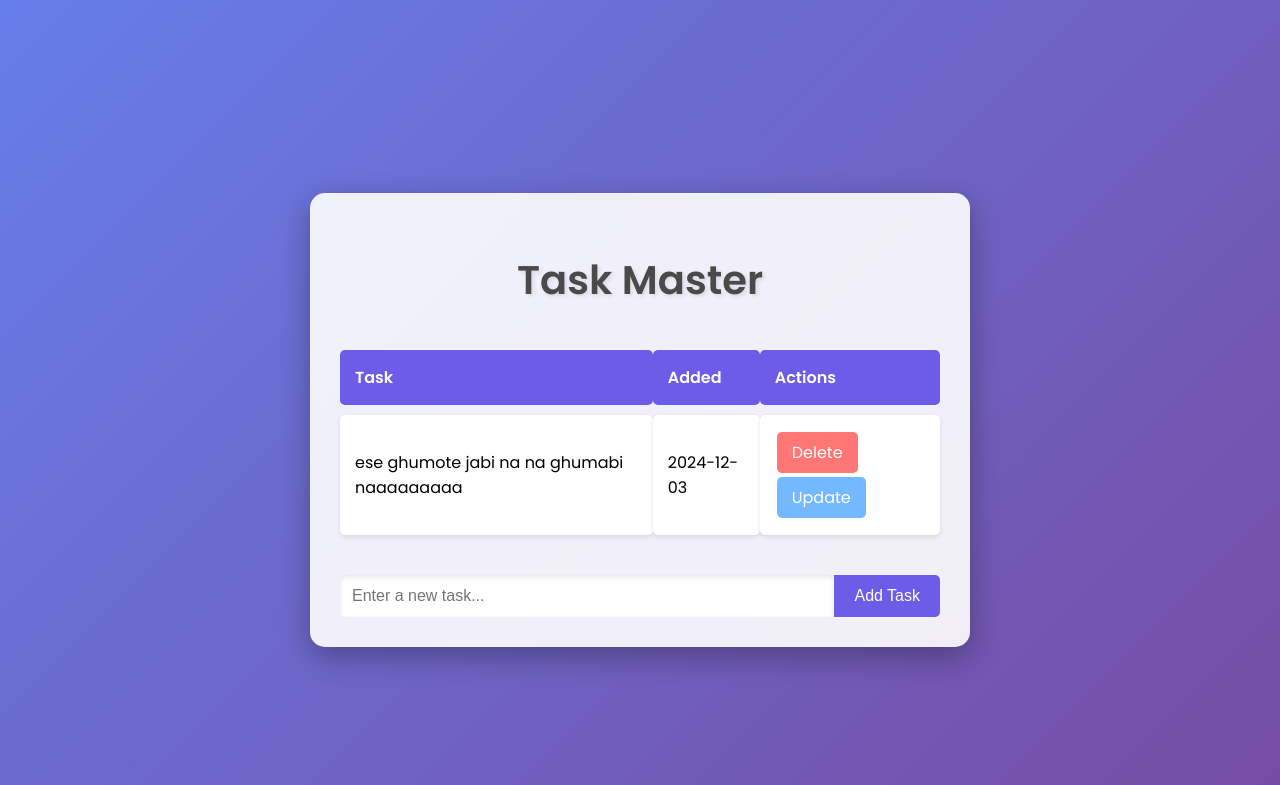
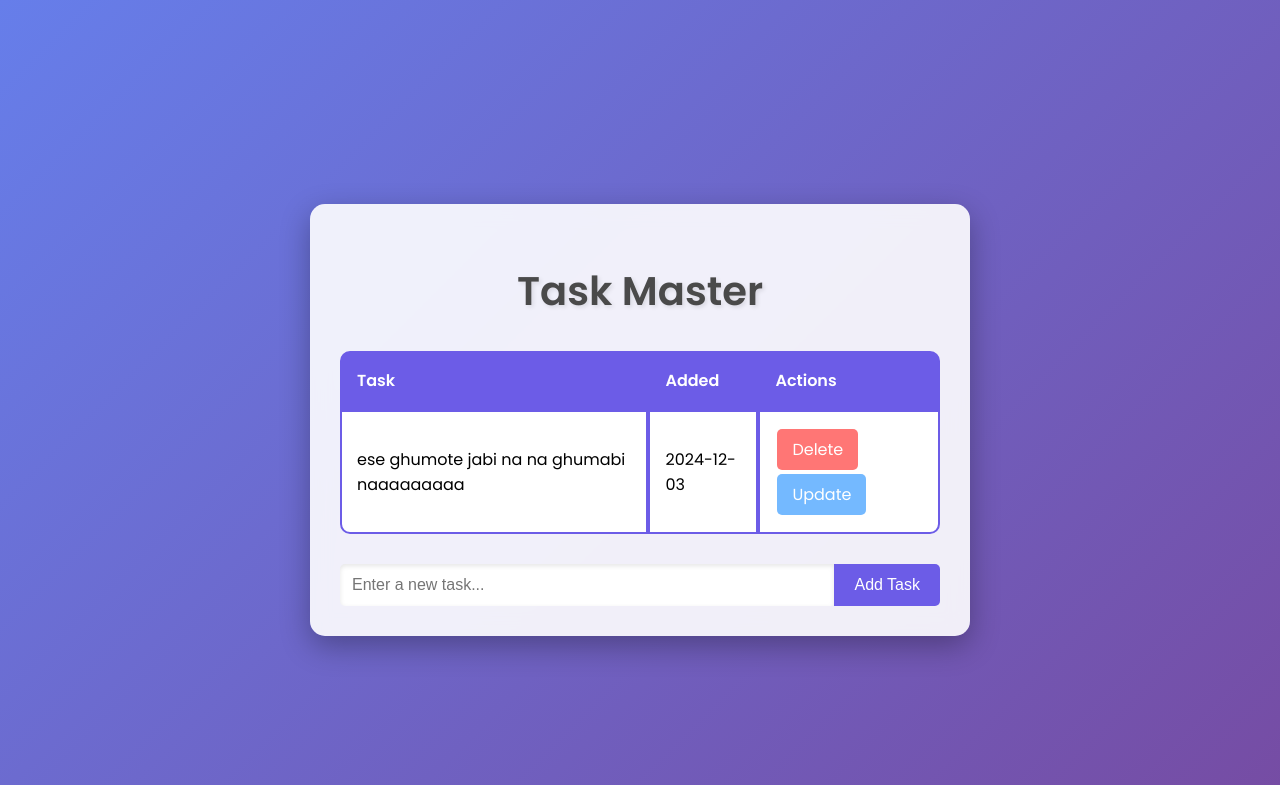
Before and after one commit to Supercoder2005/Task_Master, a Flask app: page / in a window 1280 px wide. Shown: the top 785 px of the page. Run offline with Flask 3, Linux system fonts and the light colour scheme.

Commit message:
changes done in index file

```diff
--- a/templates/index.html
+++ b/templates/index.html
@@ -39,22 +39,41 @@
         table {
             width: 100%;
             border-collapse: separate;
-            border-spacing: 0 10px;
+            border-spacing: 0;
+            margin-top: 20px;
+            margin-bottom: 20px;
+        }
+
+        th, td {
+            border: 2px solid #6c5ce7;
+            padding: 15px;
+            text-align: left;
         }
 
         th {
             background-color: #6c5ce7;
             color: white;
-            padding: 15px;
-            text-align: left;
-            border-radius: 5px;
+            font-weight: 600;
         }
 
         td {
             background-color: #fff;
-            padding: 15px;
-            border-radius: 5px;
-            box-shadow: 0 2px 5px rgba(0,0,0,0.1);
+        }
+
+        tr:last-child td:first-child {
+            border-bottom-left-radius: 10px;
+        }
+
+        tr:last-child td:last-child {
+            border-bottom-right-radius: 10px;
+        }
+
+        tr:first-child th:first-child {
+            border-top-left-radius: 10px;
+        }
+
+        tr:first-child th:last-child {
+            border-top-right-radius: 10px;
         }
 
         .action-btn {
@@ -113,6 +132,7 @@
             text-align: center;
             color: #7f8c8d;
             font-style: italic;
+            margin: 20px 0;
         }
 
         @keyframes fadeIn {
```
Also changed, not shown: instance/test.db.
